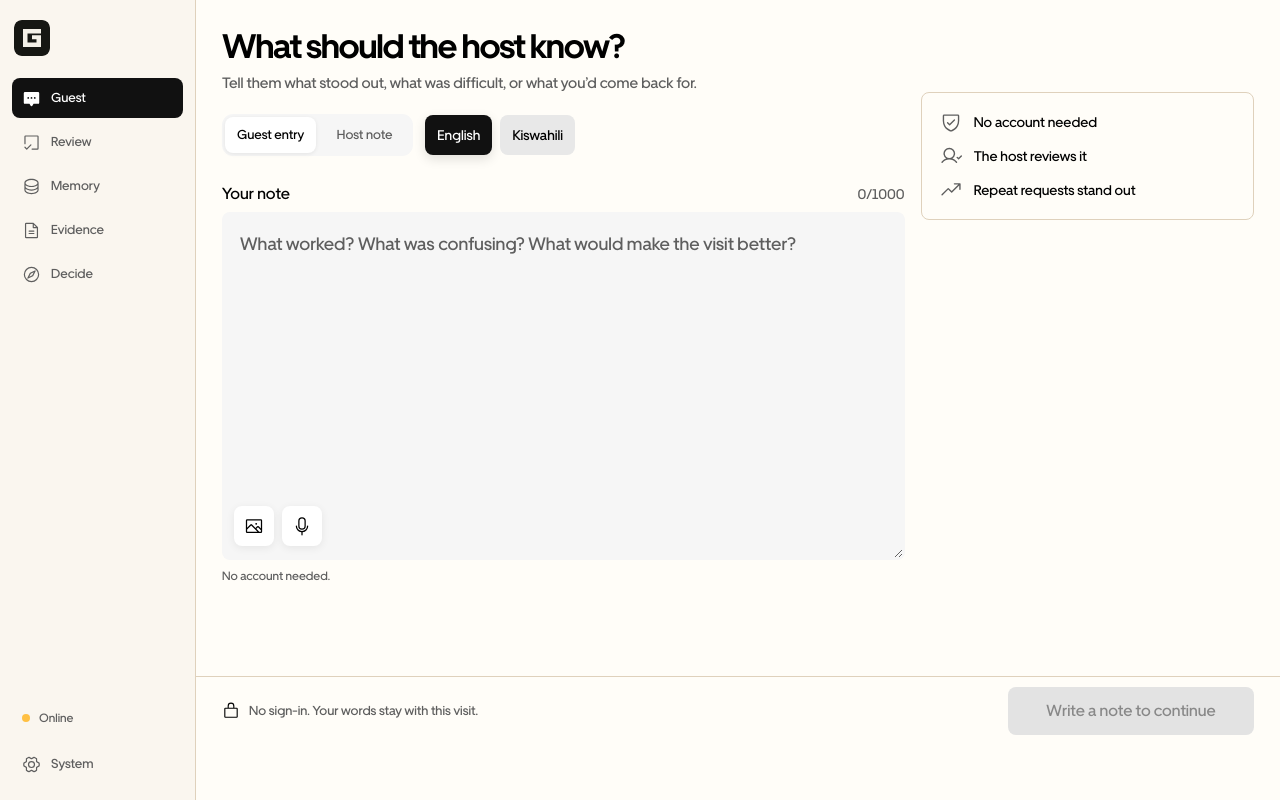
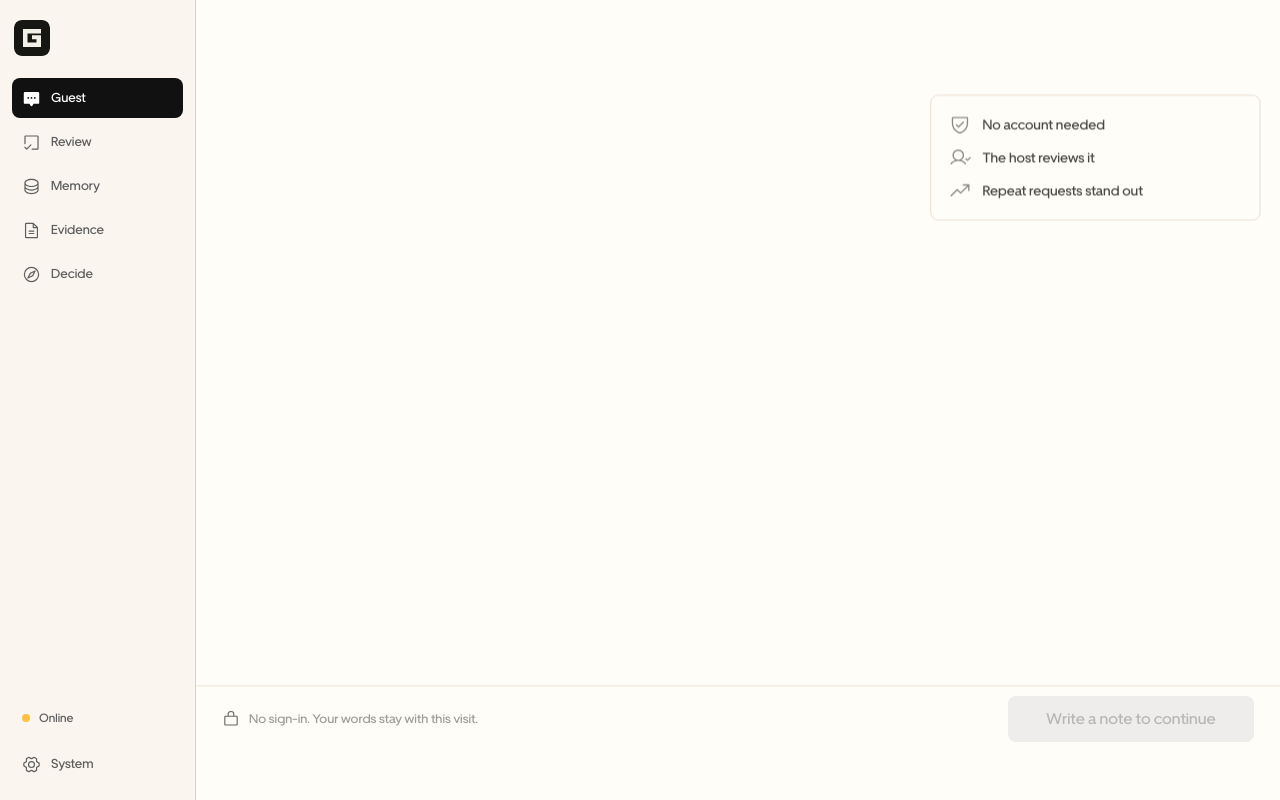
Before and after one commit to Davemafy/Guestbook, a React (Vite) app: page / in a window 1280 px wide. Built offline with nearby package versions, Linux system fonts and the light colour scheme.

Commit message:
motion: add minimal Workprint-style workspace settle

```diff
--- a/src/styles.css
+++ b/src/styles.css
@@ -4047,3 +4047,77 @@ summary:focus-visible {
     min-height: 40px;
   }
 }
+
+/* Minimal Workprint-style workspace entrance */
+@media (min-width: 761px) {
+  .app-stage > main {
+    transform-origin: 34% 36%;
+    animation: guestbook-view-settle 480ms var(--spring-soft) both;
+  }
+
+  .app-stage > main > section {
+    animation: guestbook-panel-arrive 390ms var(--spring-soft) both;
+  }
+
+  .app-stage > main > section:nth-child(1) { animation-delay: 10ms; }
+  .app-stage > main > section:nth-child(2) { animation-delay: 45ms; }
+  .app-stage > main > section:nth-child(3) { animation-delay: 75ms; }
+  .app-stage > main > section:nth-child(4) { animation-delay: 100ms; }
+
+  .docked-action {
+    animation: guestbook-dock-rise 340ms var(--spring-soft) 70ms both;
+  }
+}
+
+@keyframes guestbook-view-settle {
+  0% {
+    opacity: .72;
+    transform: translateX(12px) scale(.992,.982);
+  }
+  68% {
+    opacity: 1;
+    transform: translateX(-1px) scale(1.002,.998);
+  }
+  100% {
+    opacity: 1;
+    transform: none;
+  }
+}
+
+@keyframes guestbook-panel-arrive {
+  0% {
+    opacity: 0;
+    transform: translateY(8px);
+  }
+  72% {
+    opacity: 1;
+    transform: translateY(-1px);
+  }
+  100% {
+    opacity: 1;
+    transform: none;
+  }
+}
+
+@keyframes guestbook-dock-rise {
+  0% {
+    opacity: .6;
+    transform: translateY(8px) scaleY(.96);
+  }
+  72% {
+    opacity: 1;
+    transform: translateY(-1px);
+  }
+  100% {
+    opacity: 1;
+    transform: none;
+  }
+}
+
+@media (prefers-reduced-motion: reduce) {
+  .app-stage > main,
+  .app-stage > main > section,
+  .docked-action {
+    animation: none !important;
+  }
+}
```
